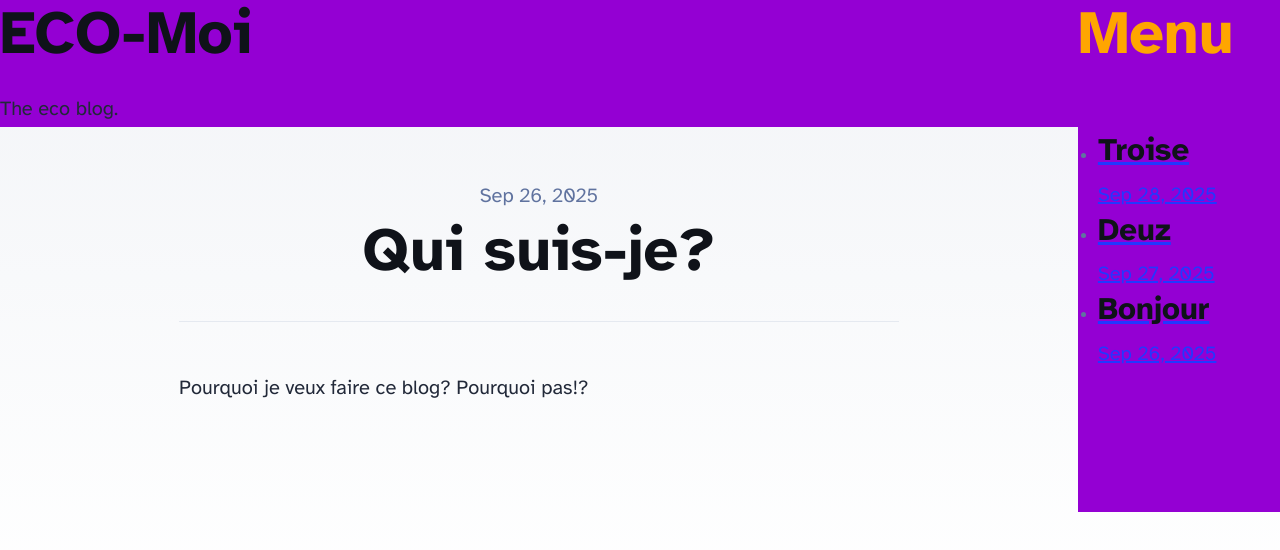
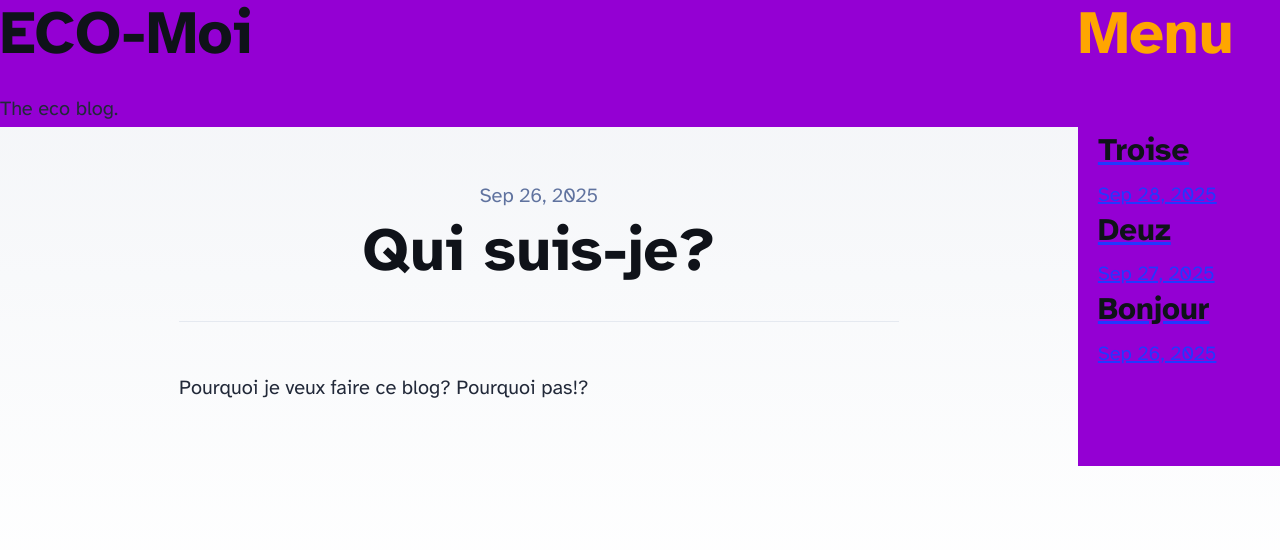
Before and after one commit to calypsofloral/eco-moi, an Astro site: page /about in a window 1280 px wide. Built offline with nearby package versions, Linux system fonts and the light colour scheme; Astro itself is replaced by a stand-in of ours.

Commit message:
fixed menu on the side

```diff
--- a/src/components/SideMenu.astro
+++ b/src/components/SideMenu.astro
@@ -10,6 +10,7 @@ const base = import.meta.env.BASE_URL;
 const base3 = base === '/' ? '' : `${base}`;
 ---
 
+<section>
 	<h1>Menu</h1>
 	<ul>
 		{
@@ -25,15 +26,19 @@ const base3 = base === '/' ? '' : `${base}`;
 			))
 		}
 	</ul>
+</section>
 
 <style>
-	h1 {
+	section {
+		position: fixed;
+		top: 0;
+	}
+	section > h1 {
 		color: orange;
 	}
-	ul {
+	section > ul {
 		padding: 2em 1em 6em 1em;
-		background: darkViolet;
-		color: rgb(var(--gray));
+		list-style: none;
 		text-align: left;
 	}
 	p.date {
```
Lines whose indentation alone changed are shown as unchanged.
